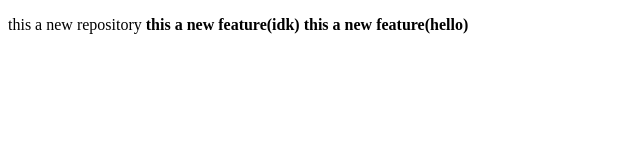
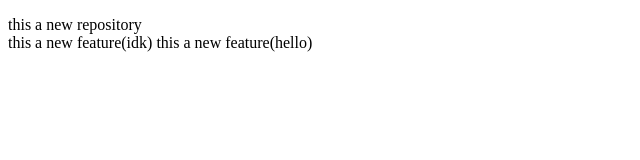
Before and after one commit to Shrishti-singhal96/local-repo, a plain HTML site: page index.html in a window 1280 px wide. Shown: the whole page, without its empty margins (0-640 px from the left). Drawn offline with Linux system fonts and the light colour scheme.

Commit message:
Fix HTML structure and add line break

```diff
--- a/index.html
+++ b/index.html
@@ -6,8 +6,8 @@
     <title>Document</title>
 </head>
 <body>
-    <p>this a new repository
-    <b>
+    <p >this a new repository
+    <br>
         this a new feature(idk)
 
         this a new feature(hello)
```
